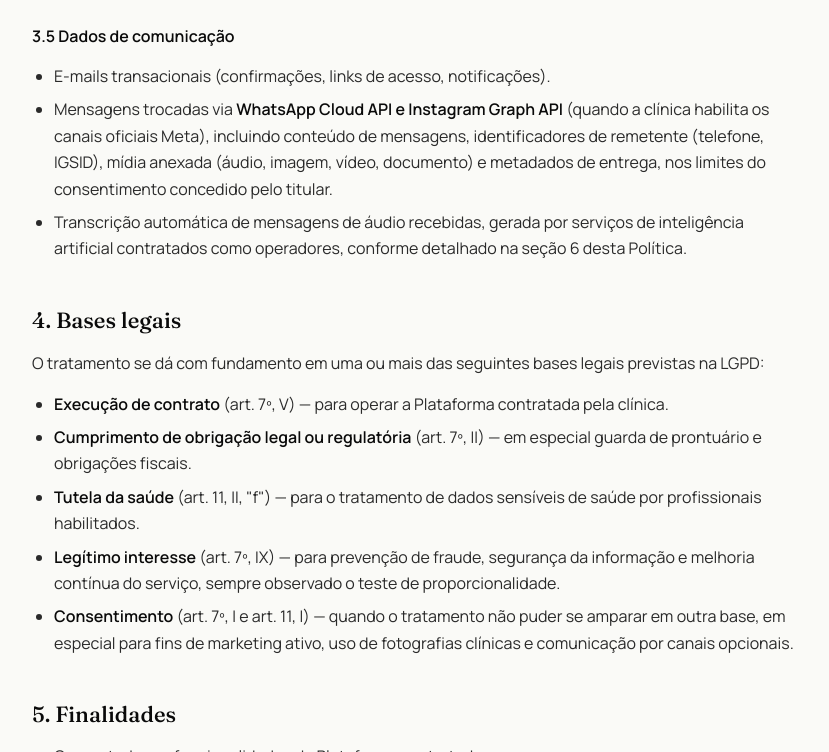
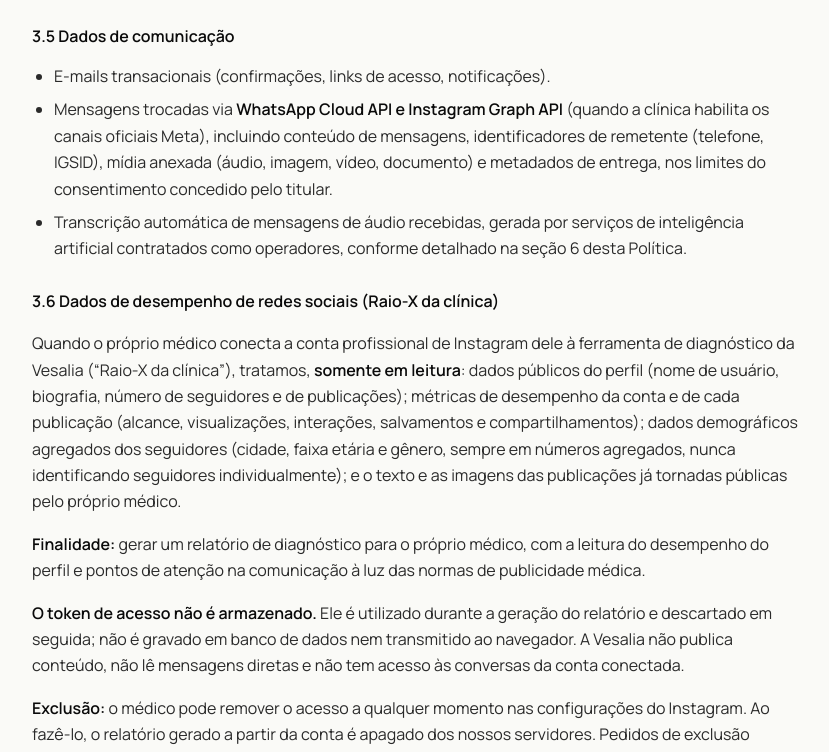
Before and after one commit to alfredolimafilho/vesalia-landing, a website: page legal/privacidade/index.html in a window 1280 px wide. Shown: the part 2048-2800 px from the top of the page, without its empty margins (222-1051 px from the left). Drawn offline with Linux system fonts and the light colour scheme.

Commit message:
legal(privacidade): cobre o Raio-X do Instagram (seção 3.6)
🚨 A POLÍTICA COBRIA O INSTAGRAM SÓ PARA MENSAGENS. A seção 3.5 fala de
Instagram Direct, IGSID e mídia de conversa — nada sobre alcance,
engajamento e dados demográficos, que é exatamente o que o Raio-X da
clínica lê.

Isso reprovaria o App Review da permissão instagram_business_manage_insights:
o revisor confere se a política cobre o dado que a permissão alcança, e
abriria o link sem encontrar nada.

A 3.6 descreve o que de fato é tratado, e cada afirmação é uma propriedade
do código, não conforto:

  "somente em leitura"        → o escopo não tem content_publish
  "não lê mensagens diretas"  → nem manage_messages
  "token não é armazenado"    → cofre em memória, 10 min, uso único; não
                                vai pro banco nem pro navegador
  "remover o acesso apaga"    → /instagram/desautorizar apaga as execuções
  "dados agregados"           → a API devolve demografia agregada; nenhum
                                seguidor é identificado individualmente

Se alguma dessas deixar de ser verdade no código, o parágrafo sai daqui no
mesmo commit.

Data de última atualização ajustada junto — documento que muda e mantém a
data velha mente sobre si mesmo.

```diff
--- a/legal/privacidade/index.html
+++ b/legal/privacidade/index.html
@@ -41,7 +41,7 @@
 
   <main class="legal-main">
     <h1>Política de Privacidade</h1>
-    <p>Última atualização: 7 de agosto de 2026</p>
+    <p>Última atualização: 3 de outubro de 2026</p>
     <p>Esta Política de Privacidade descreve como o <strong>VESALIA Clinical Operations</strong> ("Plataforma", "nós" ou "nosso") coleta, utiliza, armazena, compartilha e protege dados pessoais, inclusive dados pessoais sensíveis de saúde, no contexto da operação do software de gestão clínica oferecido às clínicas contratantes e do Portal da Paciente disponibilizado aos titulares.</p>
     <p>A Plataforma é operada por <strong>VESALIA SYSTEMS LTDA</strong>, inscrita no CNPJ sob o nº <strong>67.250.864/0001-32</strong>, com sede em Rua Desembargador Lauro Nogueira, 1500, sala 310 — Fortaleza/CE — CEP 60.176-065.</p>
     <p>Esta Política observa a Lei nº 13.709/2018 ("LGPD"), as Resoluções do Conselho Federal de Medicina (em especial a Resolução CFM nº 1.821/2007 que disciplina a guarda de prontuários) e demais normas aplicáveis ao tratamento de dados de saúde no Brasil.</p>
@@ -61,7 +61,14 @@
     <ul><li>Endereço IP, user-agent, identificadores de dispositivo.</li><li>Cookies estritamente necessários para autenticação e sessão.</li><li>Hash (SHA-256) de tokens de magic link, 2FA e sessão — nunca o token em claro.</li><li>Logs de auditoria (criação, alteração, exclusão de registros e quem executou).</li></ul>
     <h3>3.5 Dados de comunicação</h3>
     <ul><li>E-mails transacionais (confirmações, links de acesso, notificações).</li><li>Mensagens trocadas via <strong>WhatsApp Cloud API e Instagram Graph API</strong> (quando a clínica habilita os canais oficiais Meta), incluindo conteúdo de mensagens, identificadores de remetente (telefone, IGSID), mídia anexada (áudio, imagem, vídeo, documento) e metadados de entrega, nos limites do consentimento concedido pelo titular.</li><li>Transcrição automática de mensagens de áudio recebidas, gerada por serviços de inteligência artificial contratados como operadores, conforme detalhado na seção 6 desta Política.</li></ul>
-    <h2>4. Bases legais</h2>
+
+    <h3>3.6 Dados de desempenho de redes sociais (Raio-X da clínica)</h3>
+    <p>Quando o próprio médico conecta a conta profissional de Instagram dele à ferramenta de diagnóstico da Vesalia (“Raio-X da clínica”), tratamos, <strong>somente em leitura</strong>: dados públicos do perfil (nome de usuário, biografia, número de seguidores e de publicações); métricas de desempenho da conta e de cada publicação (alcance, visualizações, interações, salvamentos e compartilhamentos); dados demográficos agregados dos seguidores (cidade, faixa etária e gênero, sempre em números agregados, nunca identificando seguidores individualmente); e o texto e as imagens das publicações já tornadas públicas pelo próprio médico.</p>
+    <p><strong>Finalidade:</strong> gerar um relatório de diagnóstico para o próprio médico, com a leitura do desempenho do perfil e pontos de atenção na comunicação à luz das normas de publicidade médica.</p>
+    <p><strong>O token de acesso não é armazenado.</strong> Ele é utilizado durante a geração do relatório e descartado em seguida; não é gravado em banco de dados nem transmitido ao navegador. A Vesalia não publica conteúdo, não lê mensagens diretas e não tem acesso às conversas da conta conectada.</p>
+    <p><strong>Exclusão:</strong> o médico pode remover o acesso a qualquer momento nas configurações do Instagram. Ao fazê-lo, o relatório gerado a partir da conta é apagado dos nossos servidores. Pedidos de exclusão enviados pela Meta são atendidos automaticamente em <code>app.vesalia.com.br/api/public/congresso/instagram/exclusao</code>.</p>
+
+<h2>4. Bases legais</h2>
     <p>O tratamento se dá com fundamento em uma ou mais das seguintes bases legais previstas na LGPD:</p>
     <ul><li><strong>Execução de contrato</strong> (art. 7º, V) — para operar a Plataforma contratada pela clínica.</li><li><strong>Cumprimento de obrigação legal ou regulatória</strong> (art. 7º, II) — em especial guarda de prontuário e obrigações fiscais.</li><li><strong>Tutela da saúde</strong> (art. 11, II, "f") — para o tratamento de dados sensíveis de saúde por profissionais habilitados.</li><li><strong>Legítimo interesse</strong> (art. 7º, IX) — para prevenção de fraude, segurança da informação e melhoria contínua do serviço, sempre observado o teste de proporcionalidade.</li><li><strong>Consentimento</strong> (art. 7º, I e art. 11, I) — quando o tratamento não puder se amparar em outra base, em especial para fins de marketing ativo, uso de fotografias clínicas e comunicação por canais opcionais.</li></ul>
     <h2>5. Finalidades</h2>
```
